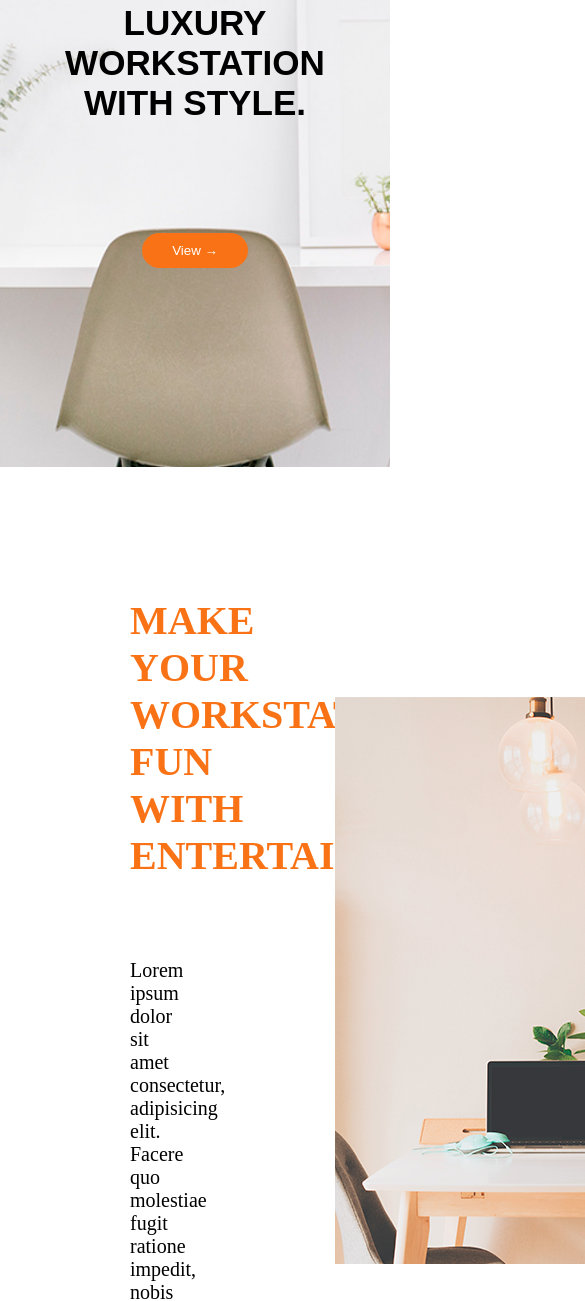
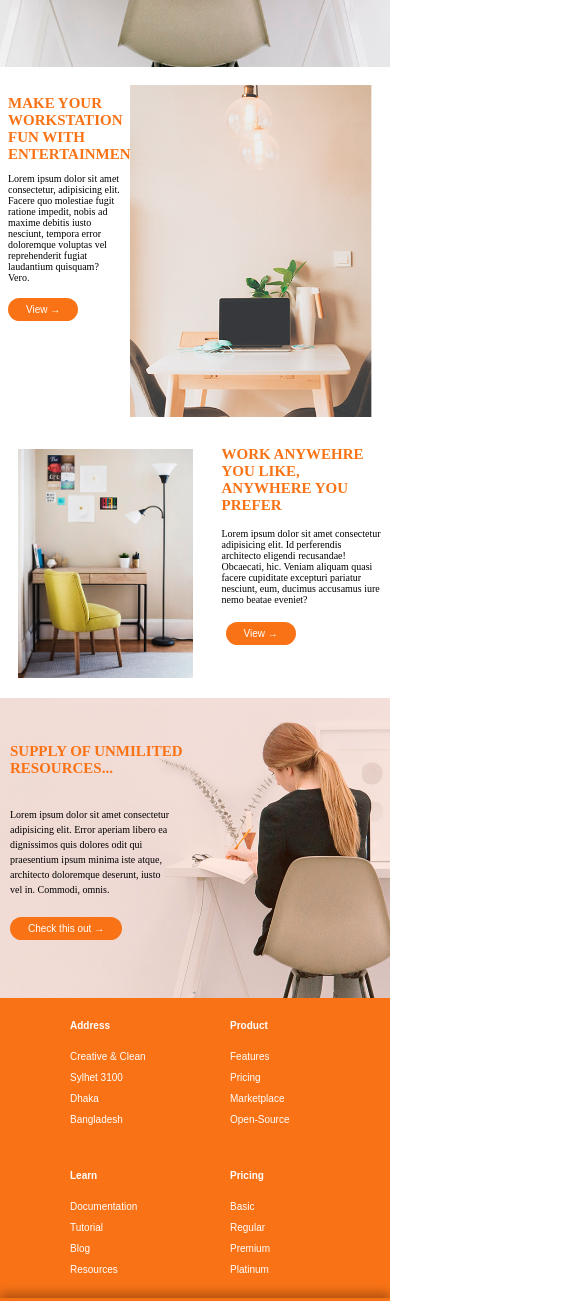
Before and after one commit to Luisa23121/Creative-Clean, a plain HTML site: page index.html in a window 390 px wide. Shown: the part 433-1734 px from the top of the page, 585 px wide, since content can reach past the window. Drawn offline with Linux system fonts and the light colour scheme.

Commit message:
media queries

```diff
--- a/index.html
+++ b/index.html
@@ -34,7 +34,7 @@
             <button class="boton2">View →</button>
         </div>
         <div class="caja2">
-            <img src="assets/img01.png" alt="img02">
+            <img  class="img"src="assets/img01.png" alt="img02">
         </div>
 
     </section>
--- a/styles/style.css
+++ b/styles/style.css
@@ -212,7 +212,7 @@ li{
 .seccion6{
     background-color: #f97316;
     color: white;
-    border-top: 10px solid #030303;
+    border-top: 10px solid #f97316;
     /* box-shadow: #8e3904; */
     box-shadow: 0 -5px 10px rgba(0, 0, 0, 0.3);
 
@@ -222,3 +222,394 @@ li{
     justify-content: center;
     align-items: center;
 }
+
+
+@media(max-width: 1279px){
+    .seccion2{
+        margin: 0px;
+    }
+
+    .caja2{
+        padding: 30px;
+        margin: 0px;
+    }
+
+    .img1{
+        margin-left: 30px;
+    }
+
+    .caja5{
+        margin: 40px;
+    }
+}
+
+@media(max-width: 920px){
+    .seccion1{
+        height: 600px;
+    }
+
+    .titulo1{
+        font-size: 40px;
+        margin-bottom: 0px;
+    }
+
+    .titulo2{
+        padding: 10px;
+        margin-bottom: 100px;
+    }
+
+    .boton1{
+        margin-top: 0px;
+        margin-bottom: 80px;
+    }
+
+    .seccion2{
+        margin: 30px;
+    }
+
+    .titulo3{
+        font-size: 30px;
+        padding: 30px;
+        margin-top: 20px;
+    }
+
+    .parrafo1{
+        padding: 0px;
+        font-size: 18px;
+        margin-left: 30px;
+    }
+
+    .boton2{
+        margin-left: 30px;
+        margin-top: 30px;
+    }
+
+    .img{
+        max-width: 100%;
+    }
+
+    .img1{
+        max-width: 100%;
+    }
+
+    .titulo4{
+        margin-left: 50px;
+        font-size: 30px;
+        padding: 20px;
+    }
+
+    .parrafo2{
+        margin-right: 0px;
+        margin-left: 50px;
+        padding: 20px;
+        font-size: 18px;
+    }
+
+    .boton3{
+        margin-left: 70px;
+    }
+
+    .caja5{
+        margin: 50px;
+    }
+
+    .titulo5{
+        font-size: 30px;
+    }
+
+    .parrafo3{
+        font-size: 18px;
+    }
+}
+
+@media(max-width: 768px){
+
+    .seccion1{
+        height: 500px;
+    }
+
+    .titulo1{
+        font-size: 25px;
+        margin-bottom: 0px;
+        margin: 10px;
+
+    }
+
+    .titulo2{
+        font-size: 18px;
+        padding: 10px;
+        margin-bottom: 100px;
+    }
+
+    .boton1{
+        margin-bottom: 100px;
+    }
+
+    .seccion2{
+        margin: 20px;
+
+    }
+
+    .caja1{
+        width: 40%;
+        padding: 0px;
+    }
+
+    .titulo3{
+        font-size: 20px;
+        margin-top: 20px;
+        padding: 0px;
+    }
+
+    .parrafo1{
+        font-size: 13px;
+        padding: 0px;
+        margin-top: 10px;
+        margin-left: 0px;
+    }
+
+    .boton2{
+        margin-left: 0px;
+        padding: 8px 20px;
+    }
+
+    .boton1{
+        padding: 8px 20px;
+        margin-top: 20px;
+    }
+
+    .caja2{
+        padding: 10px;
+        width: 60%;
+        margin-left: 30px;
+    }
+
+    .img02{
+        max-width: 100%;
+    }
+
+    .caja3{
+            width: 50%;
+            padding: 10px;
+    }
+
+    .img1 {
+        margin-left: 10px;
+        max-width: 100%;
+}
+
+.caja3{
+    padding: 10px;
+}
+
+.caja4 {
+    width: 45%;
+}
+
+.titulo4 {
+    margin-left: 0px;
+    font-size: 20px;
+    padding: 10px;
+
+}
+
+.parrafo2 {
+    margin-left: 0px;
+    padding: 10px;
+    font-size: 13px;
+
+
+}
+
+.boton3 {
+    margin-top: 20px;
+    margin-left: 11px;
+    padding: 8px 20px;
+}
+
+.seccion4 {
+    height: 350px;
+}
+
+.caja5 {
+    margin: 20px;
+    padding-top: 55px;
+    width: 70%;
+
+}
+
+.titulo5 {
+    margin-top: 0px;
+    font-size: 20px;
+}
+.parrafo3 {
+    font-size: 12px;
+    margin-top: 30px;
+    width: 70%;
+}
+
+
+.boton4 {
+    padding: 8px 20px;
+    margin-top: 25px;
+}
+
+.seccion5{
+    font-size: 13px;
+}
+
+
+
+}
+
+@media(max-width: 480px){
+    .titulo1 {
+        font-size: 19px;
+        margin-bottom: 0px;
+        margin: 10px;
+ }
+
+
+ .titulo2 {
+    font-size: 14px;
+    padding: 10px;
+    margin-bottom: 100px;
+}
+
+.boton1 {
+    padding: 8px 20px;
+    margin-top: 0px;
+    margin-bottom: 150px;
+}
+
+.seccion2 {
+    margin: 8px;
+}
+
+
+.caja1 {
+    width: 30%;
+    padding: 0px;
+
+}
+
+
+.titulo3 {
+    font-size: 15px;
+    margin-top: 20px;
+    padding: 0px;
+}
+
+
+.parrafo1 {
+    font-size: 10px;
+    padding: 0px;
+    margin-top: 10px;
+    margin-left: 0px;
+}
+.boton2 {
+    margin-left: 0px;
+    padding: 6px 18px;
+    font-size: 10px;
+    margin-top: 15px;
+}
+
+.caja2 {
+    padding: 10px;
+    width: 70%;
+    margin-left: 30px;
+    margin: 0px;
+}
+
+.img{
+    max-width: 100%;
+}
+
+.caja3 {
+    padding-top: 10px;
+    width: 50%;
+    padding: 10px;
+}
+
+.img1 {
+    margin-left: 8px;
+    max-width: 100%;
+}
+
+
+.caja4 {
+    width: 45%;
+}
+
+.titulo4 {
+    margin-left: 0px;
+    font-size: 15px;
+    padding: 7px;
+}
+
+.parrafo2 {
+    margin-left: 0px;
+    padding: 7px;
+    font-size: 10px;
+}
+
+.boton3 {
+    margin-top: 10px;
+    margin-left: 11px;
+    padding: 6px 18px;
+    font-size: 10px;
+}
+
+.seccion4 {
+    height: 300px;
+}
+.caja5 {
+    margin: 10px;
+    padding-top: 45px;
+    width: 60%;
+}
+
+.titulo5 {
+    margin-top: 0px;
+    font-size: 15px;
+}
+
+
+.parrafo3 {
+    font-size: 10px;
+    margin-top: 30px;
+    width: 70%;
+}
+
+
+.boton4 {
+    padding: 6px 18px;
+    margin-top: 20px;
+    font-size: 10px;
+}
+
+
+.seccion5 {
+    font-size: 10px;
+    display: grid;
+    grid-template-columns: 50% 50%;
+    gap: 0px;
+    padding-left: 70px;
+    height: 300px;
+}
+
+.caja6{
+    margin-top: 22px;
+}
+
+h4{
+    margin-bottom: 20px;
+}
+
+.seccion6{
+    font-size: 12px;
+}
+
+
+
+}
```
